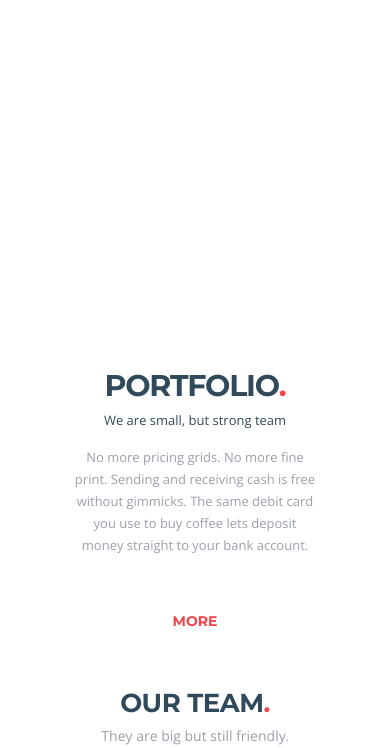
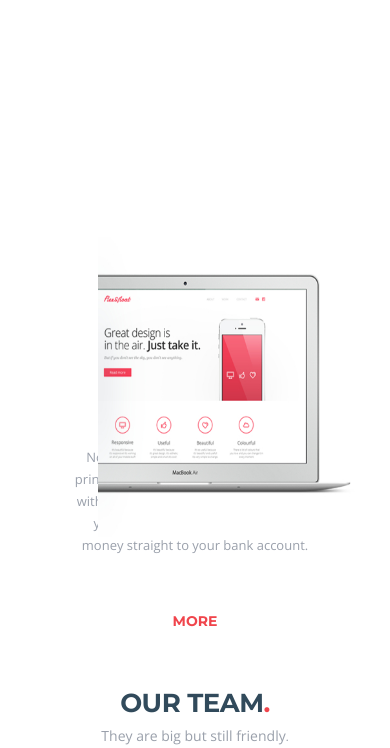
Before and after one commit to GH-Frontend-JS-9-online/shpylko_hw_5, a website: page src/index.html in a window 390 px wide. Shown: the part 1569-2317 px from the top of the page. Drawn offline with nearby package versions, Linux system fonts and the light colour scheme.

Commit message:
I've fixed some style

```diff
--- a/src/sass/blocks/_portfolio.sass
+++ b/src/sass/blocks/_portfolio.sass
@@ -113,7 +113,7 @@
             &__img
                 display: block
                 position: absolute
-                top: 300%
+                top: 205%
                 left: 25%
                 img
                     max-height: 336px
@@ -137,7 +137,7 @@
             &__img
                 display: block
                 position: absolute
-                top: 295%
+                top: 214%
                 left: 25%
                 img
                     max-height: 300px
```
Also changed, not shown: src/css/style.min.css.
